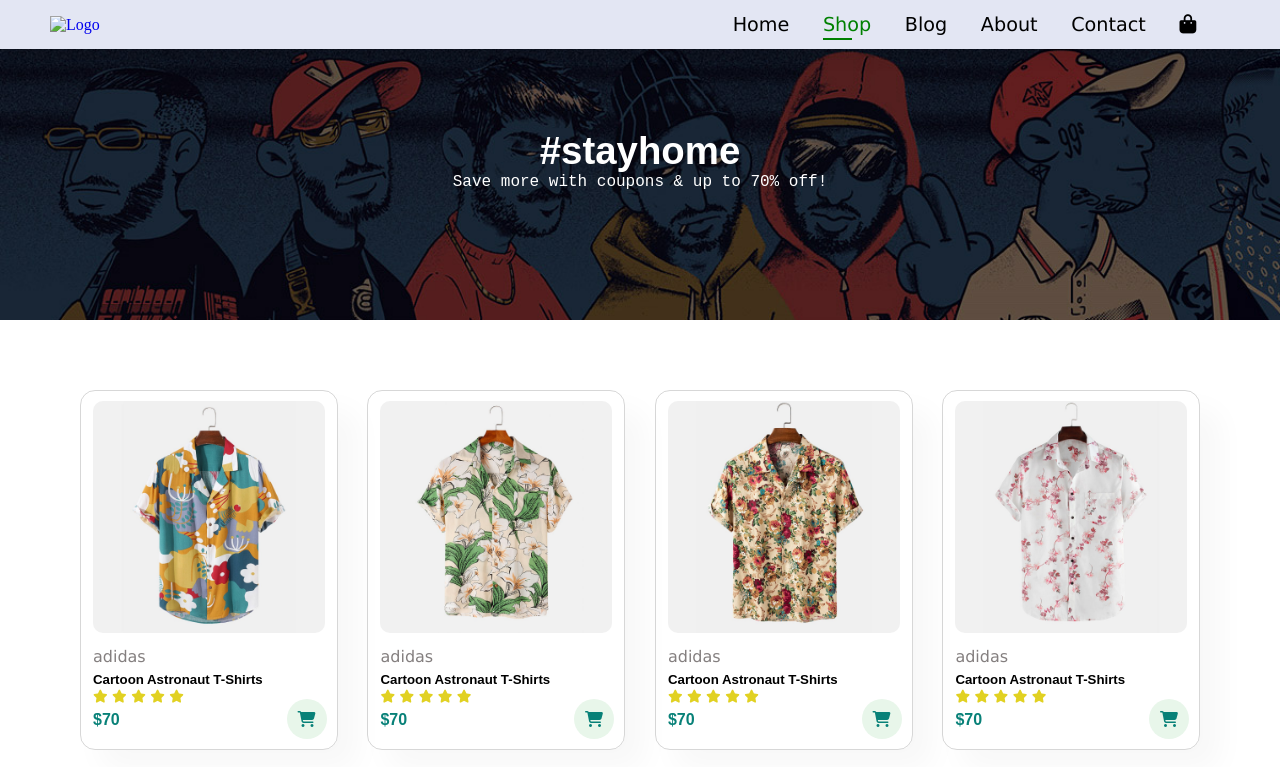
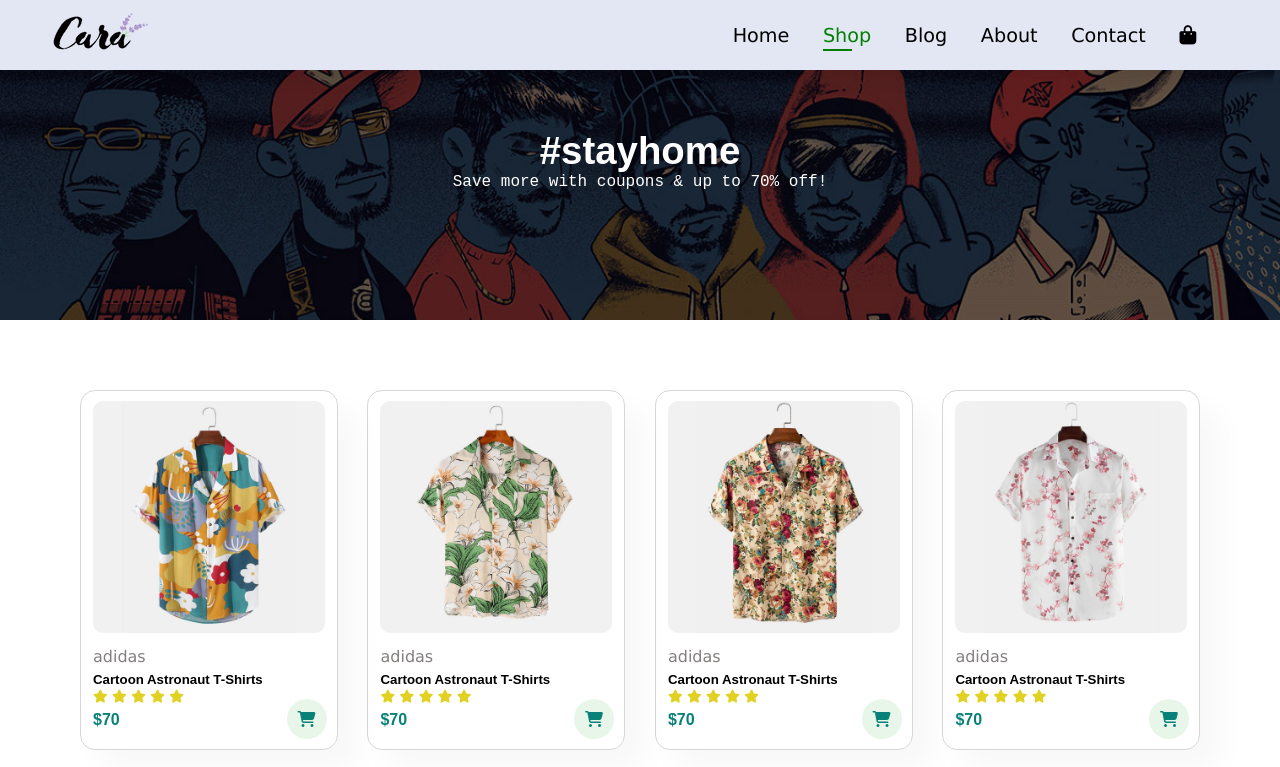
Before and after one commit to AbuzarkhanAfridi10/E-Commerce-Website, a plain HTML site: page shop.html in a window 1280 px wide. Shown: the top 767 px of the page. Drawn offline with Linux system fonts and the light colour scheme.

Commit message:
Update shop.html

```diff
--- a/shop.html
+++ b/shop.html
@@ -21,7 +21,7 @@
 <body>
     <section class="one">
         <header>
-            <a href="#"><img src=".img/logo.png" alt="Logo" class="logo"></a>
+            <a href="#"><img src="img/logo.png" alt="Logo" class="logo"></a>
             <nav>
                 <ul id="navbar">
                     <a href="#" id="close"> <i class="fa-regular fa-circle-xmark"></i></a>
```
